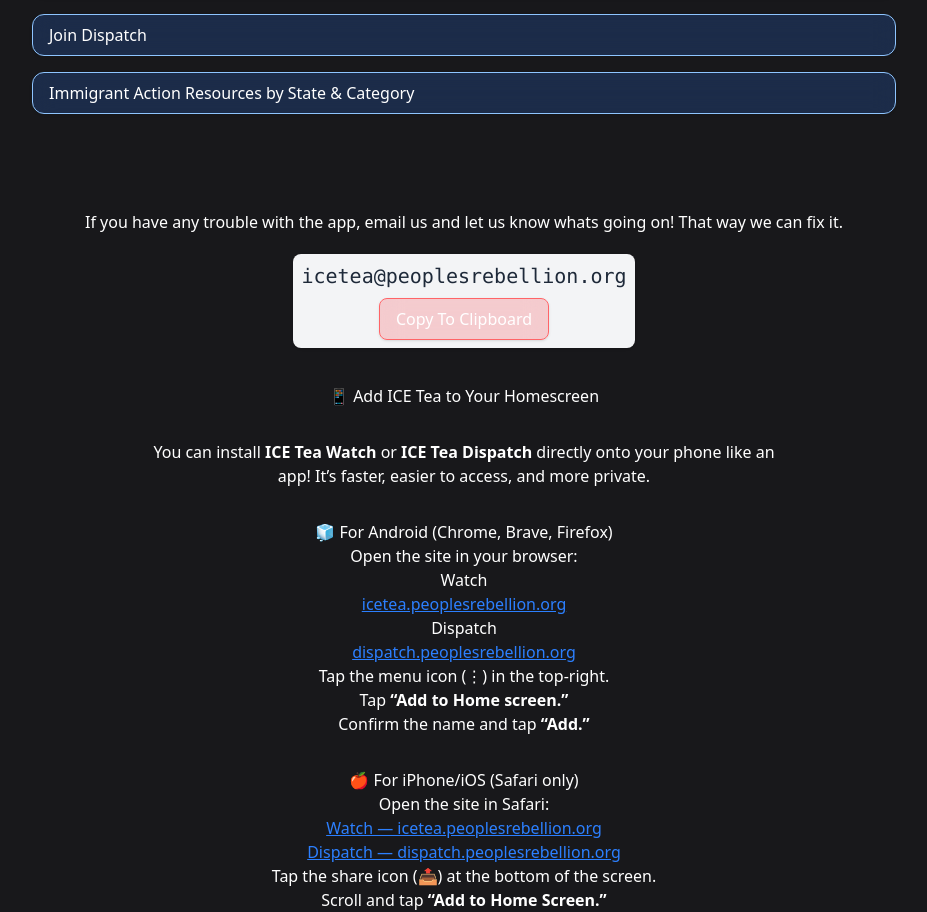
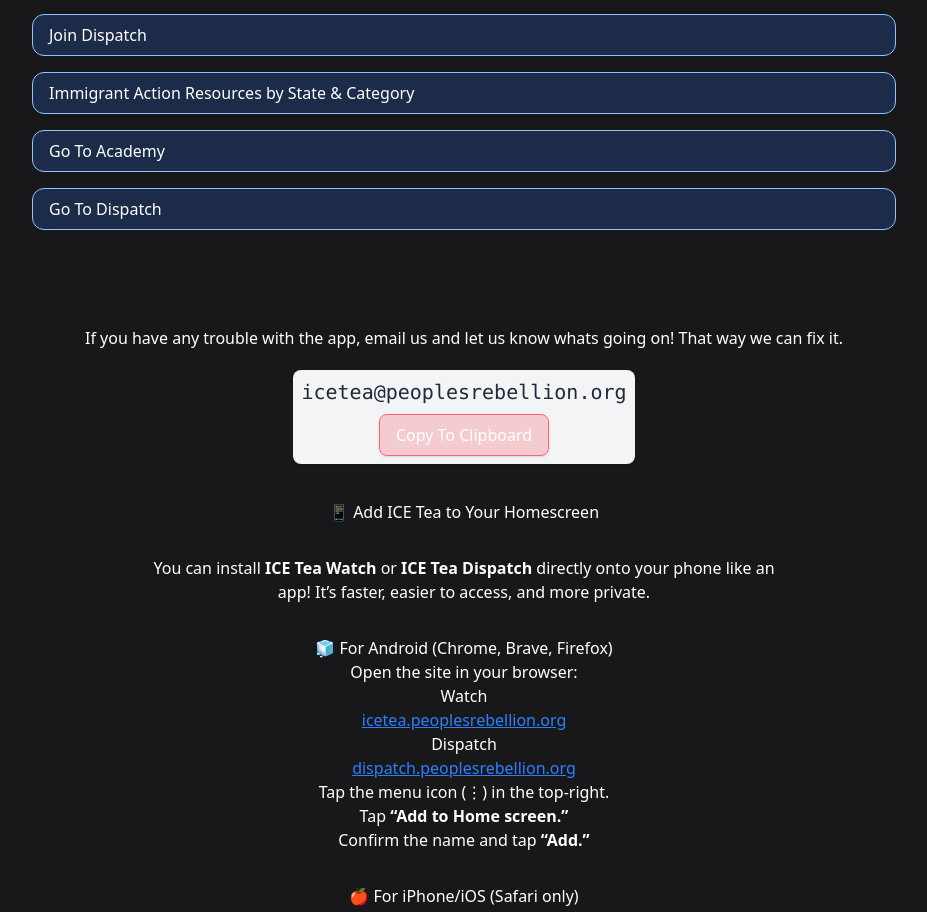
Before and after one commit to MissTitanK3/icetea-watch, a Next.js app: page / in a window 1280 px wide. Shown: the part 881-1793 px from the top of the page, without its empty margins (176-1103 px from the left). Built offline with nearby package versions, Linux system fonts and the light colour scheme.

Commit message:
adding buttons

```diff
--- a/src/app/page.tsx
+++ b/src/app/page.tsx
@@ -26,6 +26,18 @@
         <LinkButton label={t('transparencyTitle')} variant="primary" href="/transparency" />
         <LinkButton label={t('joinDispatch')} variant="primary" href="/join-dispatch" />
         <LinkButton label={t('immigrantResourcesTitle')} variant="primary" href="/resources" />
+        <LinkButton
+          label={t('goToAcademy')}
+          variant="primary"
+          target="_blank"
+          href="https://academy.peoplesrebellion.org"
+        />
+        <LinkButton
+          label={t('goToDispatch')}
+          variant="primary"
+          target="_blank"
+          href="https://dispatch.peoplesrebellion.org"
+        />
 
         <div className="flex flex-col text-center py-20 justify-center m-auto">
           <h4>{t('troubleWithApp')}</h4>
--- a/src/lib/il8n/translations.ts
+++ b/src/lib/il8n/translations.ts
@@ -254,7 +254,9 @@
   | 'mapControlsStreet'
   | 'mapControlsReset'
   | 'mapControlsUS'
-  | 'mapControlsClose';
+  | 'mapControlsClose'
+  | 'goToAcademy'
+  | 'goToDispatch';
 
 export const roleKeys: TranslationKey[] = [
   'joinDispatchRole.dispatcher',
@@ -271,6 +273,8 @@
 
 export const TRANSLATIONS: Record<string, Record<TranslationKey, string>> = {
   en: {
+    goToAcademy: 'Go To Academy',
+    goToDispatch: 'Go To Dispatch',
     mapControlsTitle: 'Map Controls',
     mapControlsOpen: 'Open map keyboard controls',
     mapControlsClose: 'Close map keyboard controls',
@@ -592,6 +596,8 @@
       '⚠️ Dispatch coordination is currently conducted in English. Spanish-speaking volunteers are welcome, but basic English proficiency is required.',
   },
   es: {
+    goToAcademy: 'Ir a la Academia',
+    goToDispatch: 'Ir al Despacho',
     mapControlsTitle: 'Controles del Mapa',
     mapControlsOpen: 'Abrir controles del mapa con el teclado',
     mapControlsClose: 'Cerrar controles del mapa',
```
